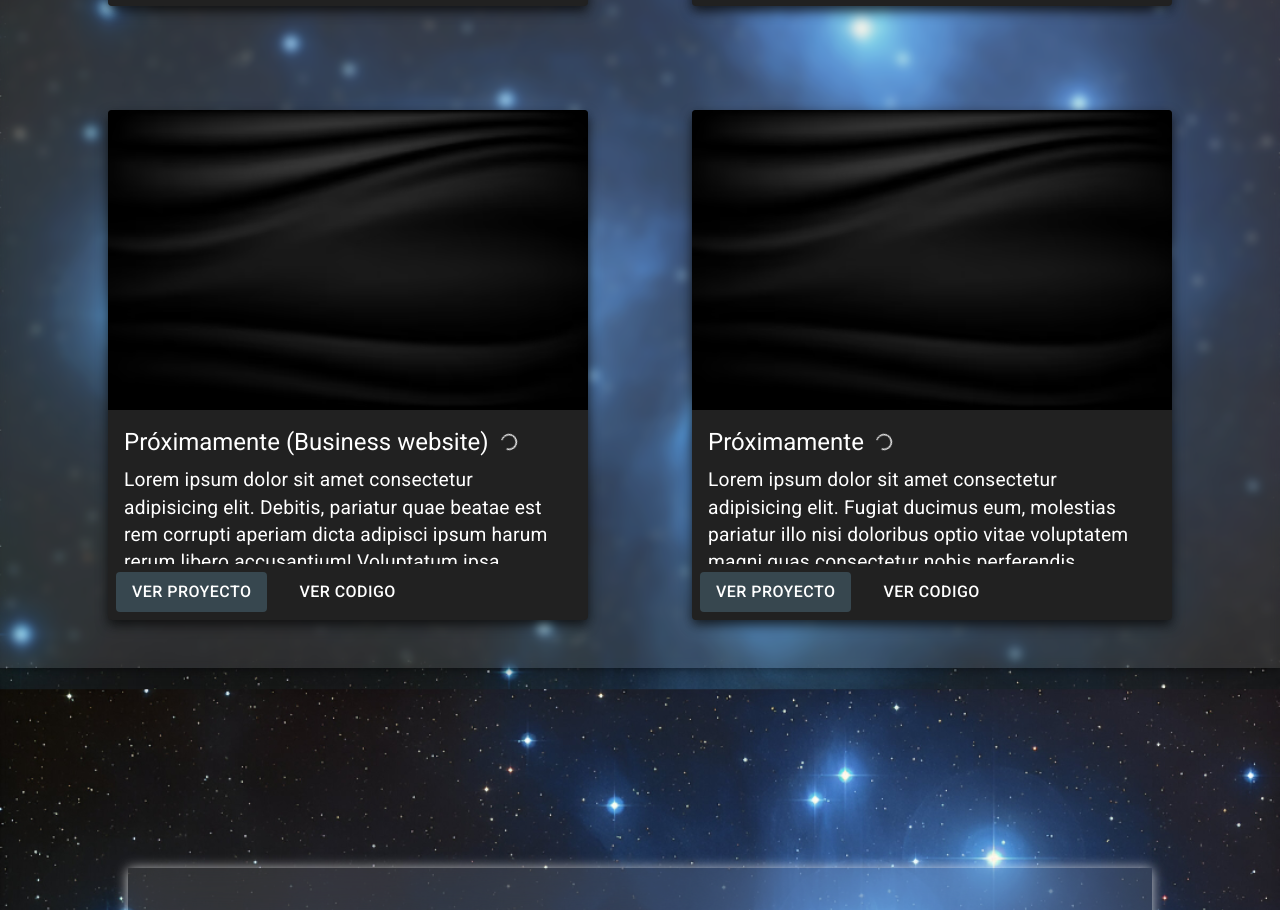
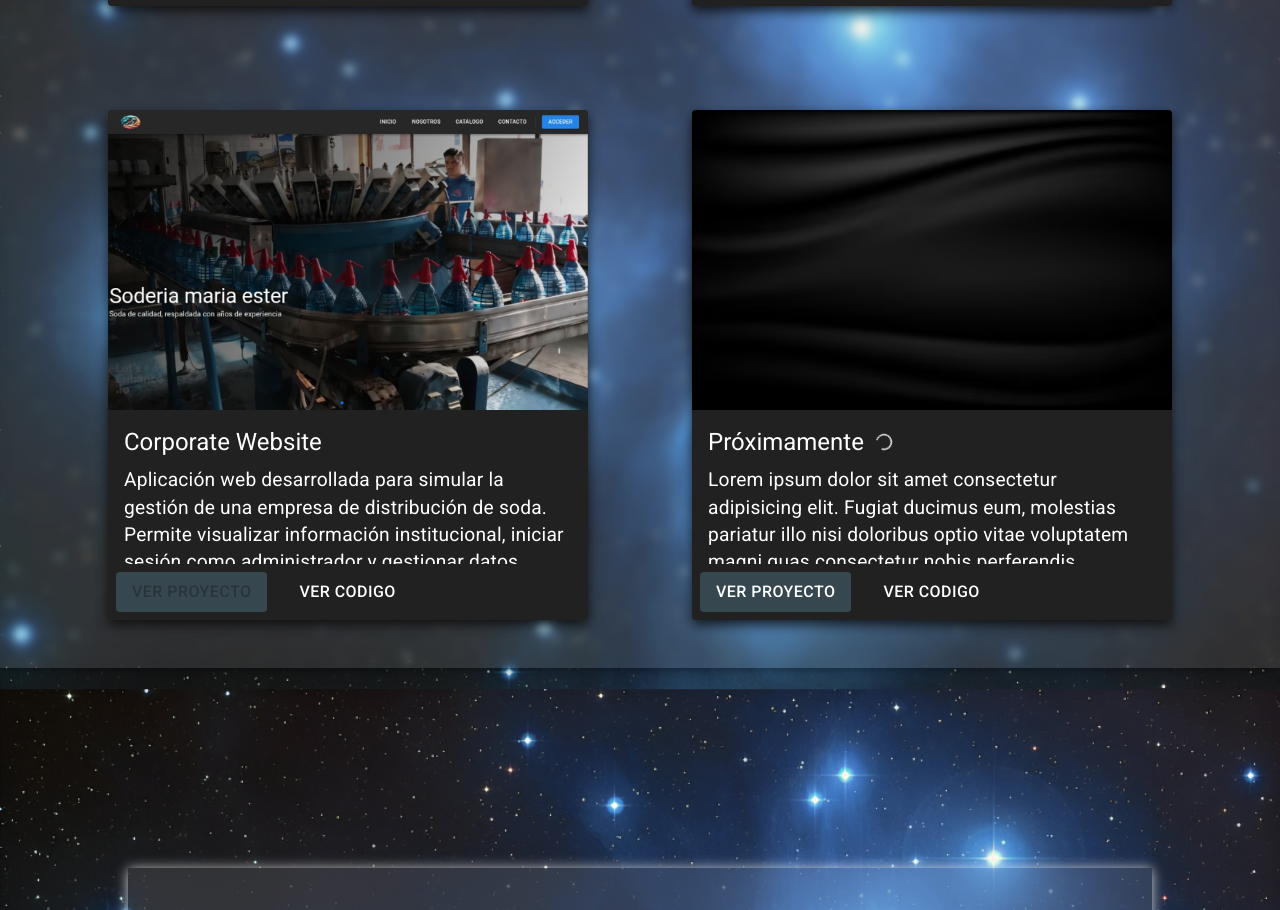
Before and after one commit to Santino112/Portafolio-web-n, a React (Vite) app: page / in a window 1280 px wide. Shown: the part 2077-2987 px from the top of the page. Built offline with nearby package versions, Linux system fonts and the light colour scheme; some icons are missing.

Commit message:
cambiado

```diff
--- a/src/App.jsx
+++ b/src/App.jsx
@@ -401,7 +401,7 @@ function SeccionN2() {
           <Card sx={{ maxWidth: 480, height: 510, margin: "0 auto", color: "#ffff", backgroundColor: "#212121", boxShadow: "0 5px 12px rgba(10, 10, 10, 0.8)", display: "flex", flexDirection: "column" }}>
             <CardMedia
               component="img"
-              alt="green iguana"
+              alt="Survey Form"
               height="300"
               src={"/Images/surveyForm.png"}
             />
@@ -440,7 +440,7 @@ function SeccionN2() {
           <Card sx={{ maxWidth: 480, height: 510, margin: "0 auto", color: "#ffff", backgroundColor: "#212121", boxShadow: "0 5px 12px rgba(10, 10, 10, 0.8)", display: "flex", flexDirection: "column" }}>
             <CardMedia
               component="img"
-              alt="green iguana"
+              alt="Wallet"
               height="300"
               src={"/Images/walletRaulo.png"}
             />
@@ -479,7 +479,7 @@ function SeccionN2() {
           <Card sx={{ maxWidth: 480, height: 510, margin: "0 auto", color: "#ffff", backgroundColor: "#212121", boxShadow: "0 5px 12px rgba(10, 10, 10, 0.8)", display: "flex", flexDirection: "column" }}>
             <CardMedia
               component="img"
-              alt="green iguana"
+              alt="Wallet Auth0"
               height="300"
               src={"/Images/walletAuth0.png"}
             />
@@ -490,7 +490,7 @@ function SeccionN2() {
               <Typography variant="body2" sx={{ fontSize: { xs: "1.1rem", sm: "1.1rem", md: "1.2rem", }, wordBreak: "break-word" }}>
                 Version mejorada del anterior proyecto de "Wallet raulo coins". En este proyecto utilizamos un servicio de terceros para ingresar a la billetera virtual. Además, se agregaron nuevas funcionalidades y mejoras.
                 Desarrollado con React Vite y Material Design.
-               </Typography>
+              </Typography>
             </CardContent>
             <CardActions>
               <Button size="medium" variant="Contained" component="a" href="https://wallet-auth0.vercel.app" target="_blank" rel="noopener noreferrer" disableElevation
@@ -519,7 +519,7 @@ function SeccionN2() {
           <Card sx={{ maxWidth: 480, height: 510, margin: "0 auto", color: "#ffff", backgroundColor: "#212121", boxShadow: "0 5px 12px rgba(10, 10, 10, 0.8)", display: "flex", flexDirection: "column" }}>
             <CardMedia
               component="img"
-              alt="green iguana"
+              alt="Preguntado"
               height="300"
               src={"/Images/Preguntame.png"}
             />
@@ -558,20 +558,22 @@ function SeccionN2() {
           <Card sx={{ maxWidth: 480, height: 510, margin: "0 auto", color: "#ffff", backgroundColor: "#212121", boxShadow: "0 5px 12px rgba(10, 10, 10, 0.8)", display: "flex", flexDirection: "column" }}>
             <CardMedia
               component="img"
-              alt="green iguana"
+              alt="Corporate website"
               height="300"
-              src={"/Images/fondo-oscuro-textura-tela_448617-61.avif"}
+              src={"/Images/corporateWebsite.png"}
             />
             <CardContent sx={{ overflowY: 'auto', flex: 1, minHeight: 0 }}>
               <Typography gutterBottom variant="h5" component="div" sx={{ fontSize: { xs: "1.5rem", sm: "1.1rem", md: "1.5rem" } }}>
-                Próximamente (Business website) <CircularProgress size={16} color="#ffff" sx={{ marginLeft: "0.4rem" }} />
+                Corporate Website
               </Typography>
               <Typography variant="body2" sx={{ fontSize: { xs: "1.1rem", sm: "1.1rem", md: "1.2rem", }, wordBreak: "break-word" }}>
-                Lorem ipsum dolor sit amet consectetur adipisicing elit. Debitis, pariatur quae beatae est rem corrupti aperiam dicta adipisci ipsum harum rerum libero accusantium! Voluptatum ipsa recusandae nulla repudiandae sequi rerum?
+                Aplicación web desarrollada para simular la gestión de una empresa de distribución de soda.
+                Permite visualizar información institucional, iniciar sesión como administrador y gestionar datos internos de los clientes, productos, pedidos y rutas de entrega.
+                Desarrollado con React Vite, Material Design, Node.js y MySQL.
               </Typography>
             </CardContent>
             <CardActions>
-              <Button size="medium" variant="Contained" component="a" href="#" disableElevation
+              <Button size="medium" variant="Contained" component="a" href="#" disableElevation disabled
                 sx={{
                   fontSize: { xs: "0.80rem", md: "1rem" },
                   backgroundColor: "#37474f",
@@ -581,7 +583,7 @@ function SeccionN2() {
                     backgroundColor: "#263238"
                   }
                 }}>Ver proyecto</Button>
-              <Button size="medium" variant="text" component="a" href="#" disableElevation
+              <Button size="medium" variant="text" component="a" href="https://github.com/Santino112/Corporate-website" target="_blank" rel="noopener noreferrer" disableElevation
                 sx={{
                   fontSize: { xs: "0.80rem", md: "1rem" },
                   color: "#ffff",
```
Also changed, not shown: public/Images/corporateWebsite.png (added), 1 other file (tests, documents, lock files or other folders).
